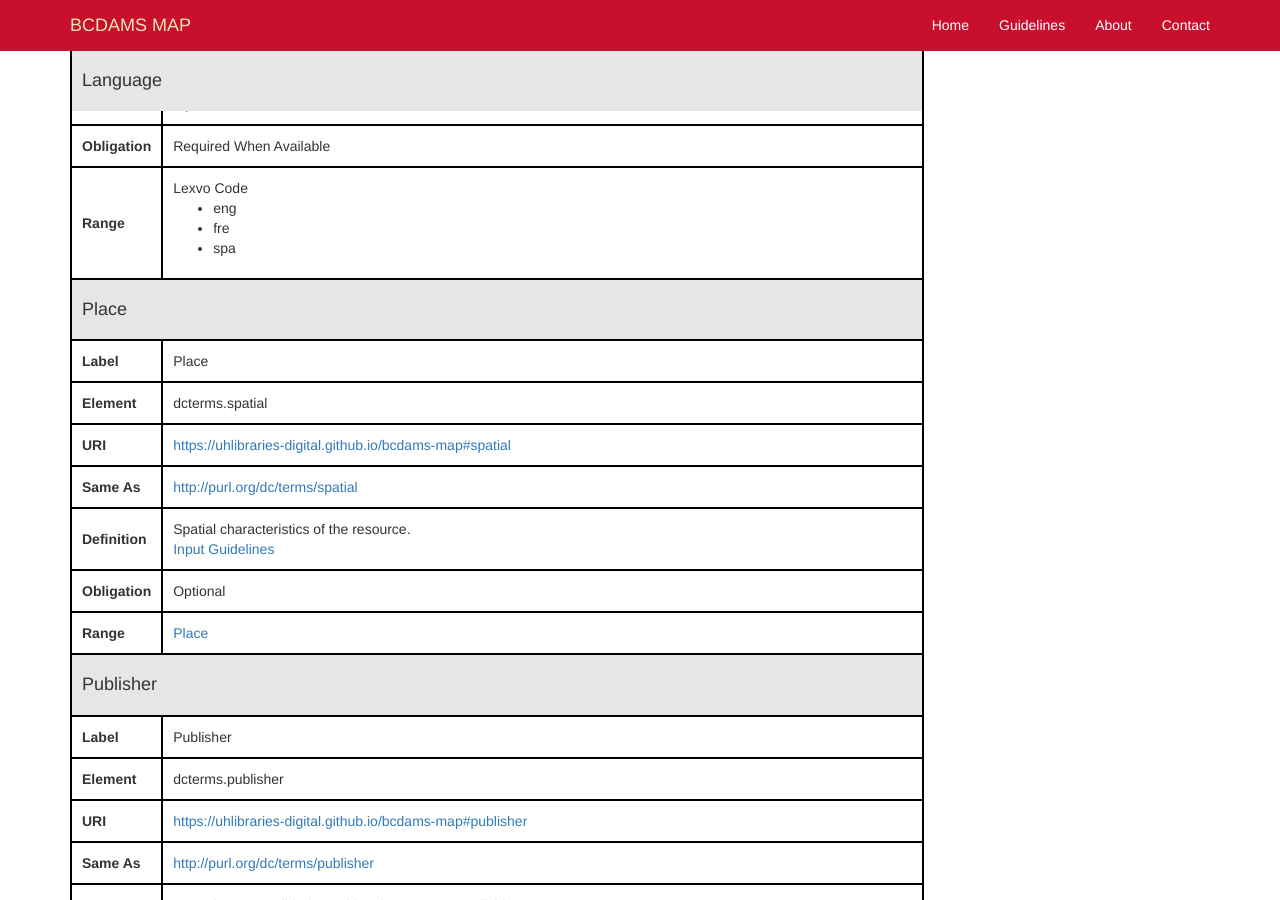
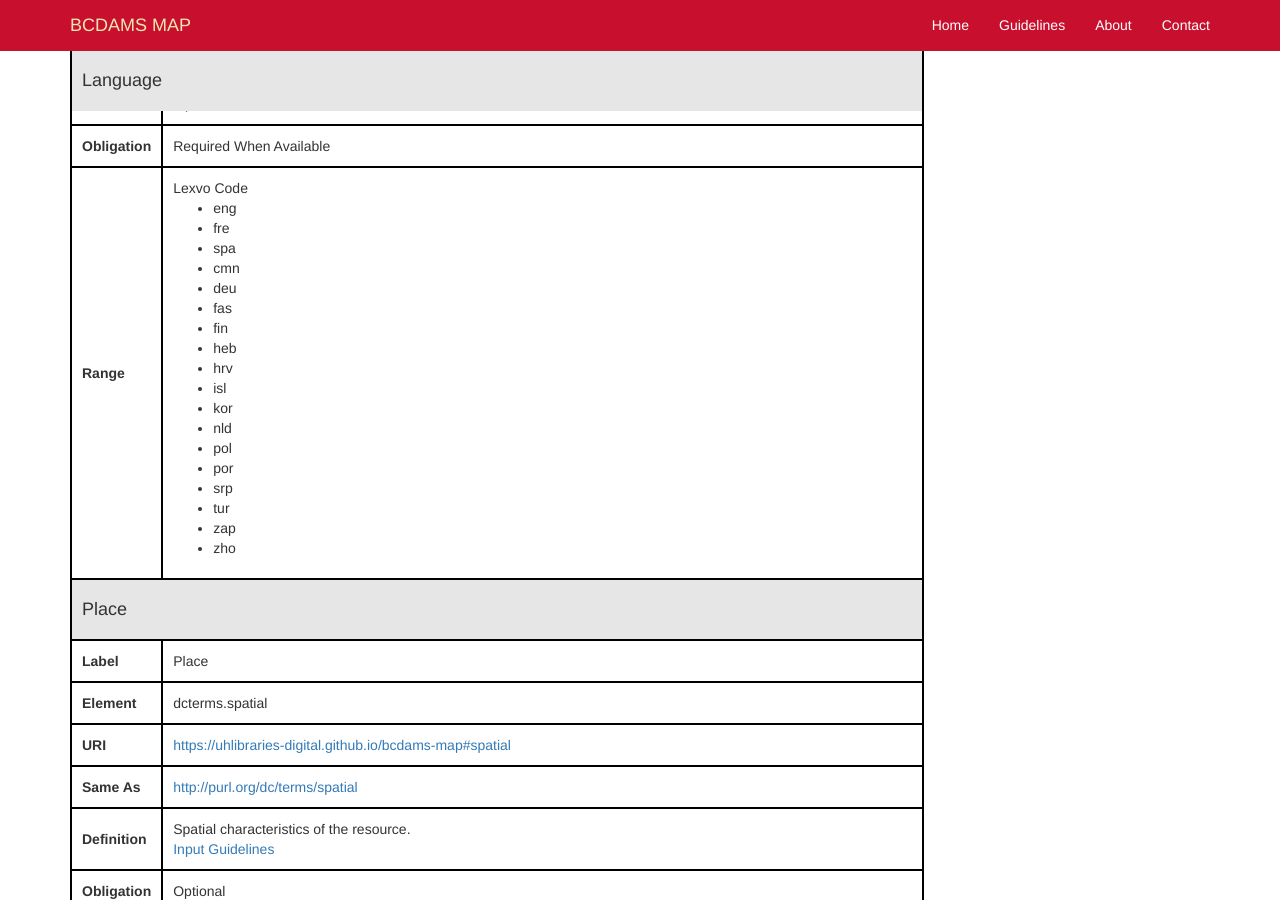
Before and after one commit to uhlibraries-digital/bcdams-map, a Jekyll site: the page built from index.html, in a window 1280 px wide and 900 px high, scrolled down 5666 px. Built offline with Jekyll 4.4.1, drawn with Linux system fonts in a browser that asks for light colours; nearby versions of some CDN libraries; the list of posts is cut into pages by our own code; comment, search, counter and statistics services are not loaded.

Commit message:
Update language.yml

```diff
--- a/_data/elements/language.yml
+++ b/_data/elements/language.yml
@@ -12,6 +12,21 @@ range:
       - eng
       - fre
       - spa
+      - cmn
+      - deu
+      - fas
+      - fin
+      - heb
+      - hrv
+      - isl
+      - kor
+      - nld
+      - pol
+      - por
+      - srp
+      - tur
+      - zap
+      - zho
 crosswalk:
   avalon:
     label: "Language"
```
